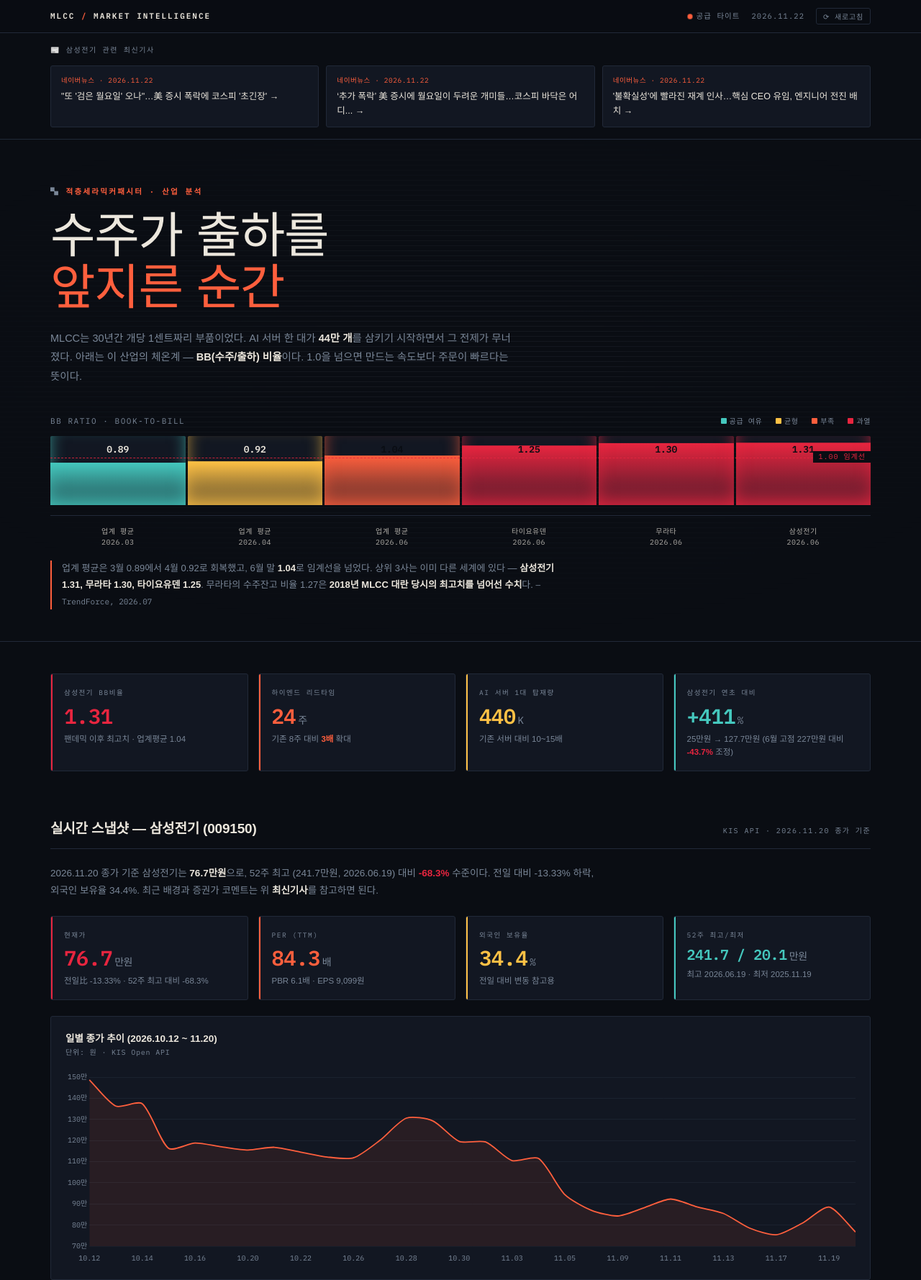
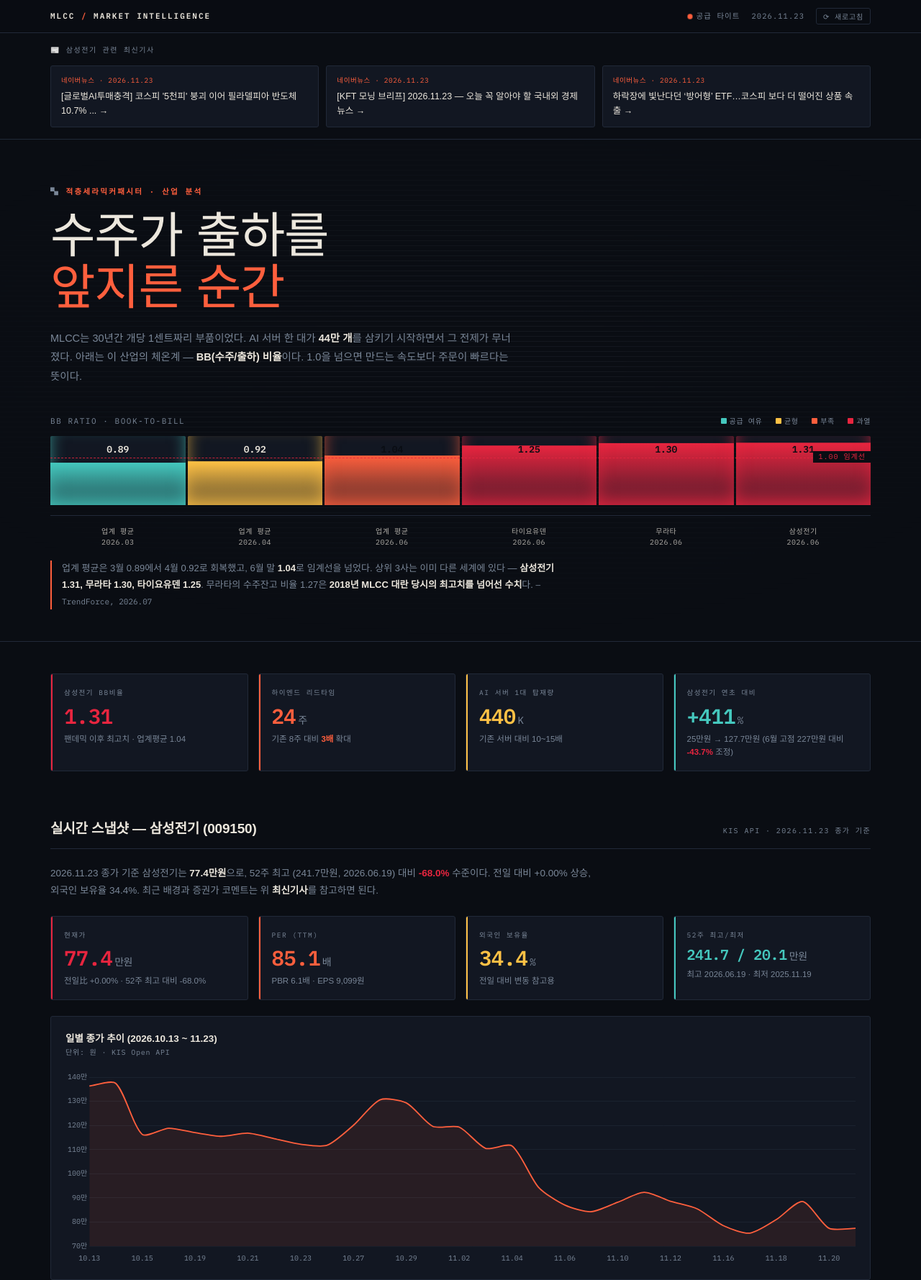
Before and after one commit to zeloso21/mlcc-dashboard, a plain HTML site: page index.html in a window 1280 px wide. Shown: the top 1779 px of the page at 72% size. Drawn offline with nearby package versions, Linux system fonts and the light colour scheme; a web font is replaced by a local one.

Commit message:
자동 업데이트: 2026-11-23 07:40 KST

```diff
--- a/index.html
+++ b/index.html
@@ -336,7 +336,7 @@ footer strong{color:var(--nickel);font-weight:600;letter-spacing:.12em}
     <div class="brand">MLCC <span>/</span> MARKET INTELLIGENCE</div>
     <div class="stamp mono">
       <span><span class="pulse"></span>공급 타이트</span>
-      <span><!--TOPDATE_START-->2026.11.22<!--TOPDATE_END--></span>
+      <span><!--TOPDATE_START-->2026.11.23<!--TOPDATE_END--></span>
       <button onclick="location.reload(true)" title="최신 데이터로 새로고침 (매일 자동 갱신)"
         style="background:transparent;border:1px solid var(--rule);color:var(--nickel);border-radius:3px;
         padding:3px 9px;font-family:'IBM Plex Mono',monospace;font-size:10px;letter-spacing:.08em;
@@ -350,17 +350,17 @@ footer strong{color:var(--nickel);font-weight:600;letter-spacing:.12em}
   <div class="newsbar-in">
     <div class="newsbar-title">📰 삼성전기 관련 최신기사</div>
     <div class="news-grid"><!--NEWS_START-->
-      <a class="news-item" href="https://n.news.naver.com/mnews/article/215/0001273492?sid=101" target="_blank" rel="noopener">
-        <div class="news-src">네이버뉴스 · 2026.11.22</div>
-        <div class="news-t">"또 '검은 월요일' 오나"…美 증시 폭락에 코스피 '초긴장' &rarr;</div>
+      <a class="news-item" href="https://www.cbci.co.kr/news/articleView.html?idxno=629551" target="_blank" rel="noopener">
+        <div class="news-src">네이버뉴스 · 2026.11.23</div>
+        <div class="news-t">[글로벌AI투매충격] 코스피 '5천피' 붕괴 이어 필라델피아 반도체 10.7% ... &rarr;</div>
       </a>
-      <a class="news-item" href="https://n.news.naver.com/mnews/article/011/0004684705?sid=101" target="_blank" rel="noopener">
-        <div class="news-src">네이버뉴스 · 2026.11.22</div>
-        <div class="news-t">‘추가 폭락’ 美 증시에 월요일이 두려운 개미들…코스피 바닥은 어디... &rarr;</div>
+      <a class="news-item" href="https://www.fntimes.com/html/view.php?ud=202611230713134251141825007d_18" target="_blank" rel="noopener">
+        <div class="news-src">네이버뉴스 · 2026.11.23</div>
+        <div class="news-t">[KFT 모닝 브리프] 2026.11.23 — 오늘 꼭 알아야 할 국내외 경제뉴스 &rarr;</div>
       </a>
-      <a class="news-item" href="https://n.news.naver.com/mnews/article/421/0009302973?sid=101" target="_blank" rel="noopener">
-        <div class="news-src">네이버뉴스 · 2026.11.22</div>
-        <div class="news-t">'불확실성'에 빨라진 재계 인사…핵심 CEO 유임, 엔지니어 전진 배치 &rarr;</div>
+      <a class="news-item" href="https://n.news.naver.com/mnews/article/009/0005767367?sid=101" target="_blank" rel="noopener">
+        <div class="news-src">네이버뉴스 · 2026.11.23</div>
+        <div class="news-t">하락장에 빛난다던 ‘방어형’ ETF…코스피 보다 더 떨어진 상품 속출 &rarr;</div>
       </a>
       <!--NEWS_END--></div>
   </div>
@@ -432,23 +432,23 @@ footer strong{color:var(--nickel);font-weight:600;letter-spacing:.12em}
 <section id="livesnapshot">
   <div class="sec-head">
     <h2>실시간 스냅샷 — 삼성전기 (009150)</h2>
-    <span class="tag"><!--ASOF_START-->KIS API · 2026.11.20 종가 기준<!--ASOF_END--></span>
+    <span class="tag"><!--ASOF_START-->KIS API · 2026.11.23 종가 기준<!--ASOF_END--></span>
   </div>
   <p class="lede"><!--LEDE_START-->
-    2026.11.20 종가 기준 삼성전기는 <b>76.7만원</b>으로, 52주 최고
-    (241.7만원, 2026.06.19) 대비 <b style="color:var(--crit)">-68.3%</b> 수준이다.
-    전일 대비 -13.33% 하락, 외국인 보유율 34.4%.
+    2026.11.23 종가 기준 삼성전기는 <b>77.4만원</b>으로, 52주 최고
+    (241.7만원, 2026.06.19) 대비 <b style="color:var(--crit)">-68.0%</b> 수준이다.
+    전일 대비 +0.00% 상승, 외국인 보유율 34.4%.
     최근 배경과 증권가 코멘트는 위 <b>최신기사</b>를 참고하면 된다.
   <!--LEDE_END--></p>
   <div class="kpis" style="margin:22px 0"><!--LIVEKPI_START-->
     <div class="kpi" style="--accent:var(--crit)">
       <div class="kpi-l">현재가</div>
-      <div class="kpi-v">76.7<small>만원</small></div>
-      <div class="kpi-d">전일比 -13.33% · 52주 최고 대비 -68.3%</div>
+      <div class="kpi-v">77.4<small>만원</small></div>
+      <div class="kpi-d">전일比 +0.00% · 52주 최고 대비 -68.0%</div>
     </div>
     <div class="kpi" style="--accent:var(--hot)">
       <div class="kpi-l">PER (TTM)</div>
-      <div class="kpi-v">84.3<small>배</small></div>
+      <div class="kpi-v">85.1<small>배</small></div>
       <div class="kpi-d">PBR 6.1배 · EPS 9,099원</div>
     </div>
     <div class="kpi" style="--accent:var(--warm)">
@@ -464,7 +464,7 @@ footer strong{color:var(--nickel);font-weight:600;letter-spacing:.12em}
     <!--LIVEKPI_END--></div>
   <div class="card">
     <div class="card-head">
-      <div><div class="card-title"><!--DATERANGE_START-->일별 종가 추이 (2026.10.12 ~ 11.20)<!--DATERANGE_END--></div><div class="card-sub">단위: 원 · KIS Open API</div></div>
+      <div><div class="card-title"><!--DATERANGE_START-->일별 종가 추이 (2026.10.13 ~ 11.23)<!--DATERANGE_END--></div><div class="card-sub">단위: 원 · KIS Open API</div></div>
     </div>
     <div class="canvas-box"><canvas id="cSemcoPrice"></canvas></div>
   </div>
@@ -911,7 +911,7 @@ new Chart(document.getElementById('cPer'),{
 /* 6. 삼성전기 실시간 주가 추이 */
 /*SEMCO_PRICE_START*/
 const SEMCO_PRICE=[
-  ['10.12',1487000],['10.13',1363000],['10.14',1374000],['10.15',1163000],['10.16',1188000],['10.19',1170000],['10.20',1155000],['10.21',1168000],['10.22',1145000],['10.23',1122000],['10.26',1118000],['10.27',1201000],['10.28',1306000],['10.29',1293000],['10.30',1196000],['11.02',1193000],['11.03',1105000],['11.04',1115000],['11.05',944000],['11.06',870000],['11.09',843000],['11.10',882000],['11.11',923000],['11.12',886000],['11.13',855000],['11.16',785000],['11.17',754000],['11.18',810000],['11.19',885000],['11.20',767000]
+  ['10.13',1363000],['10.14',1374000],['10.15',1163000],['10.16',1188000],['10.19',1170000],['10.20',1155000],['10.21',1168000],['10.22',1145000],['10.23',1122000],['10.26',1118000],['10.27',1201000],['10.28',1306000],['10.29',1293000],['10.30',1196000],['11.02',1193000],['11.03',1105000],['11.04',1115000],['11.05',944000],['11.06',870000],['11.09',843000],['11.10',882000],['11.11',923000],['11.12',886000],['11.13',855000],['11.16',785000],['11.17',754000],['11.18',810000],['11.19',885000],['11.20',774000],['11.23',774000]
 ];
 /*SEMCO_PRICE_END*/
 const peakIdx=SEMCO_PRICE.findIndex(d=>d[0]==='06.19');
```
